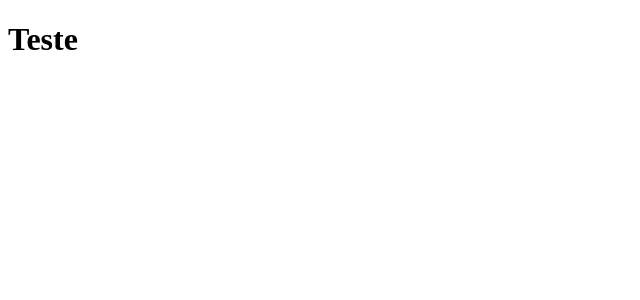
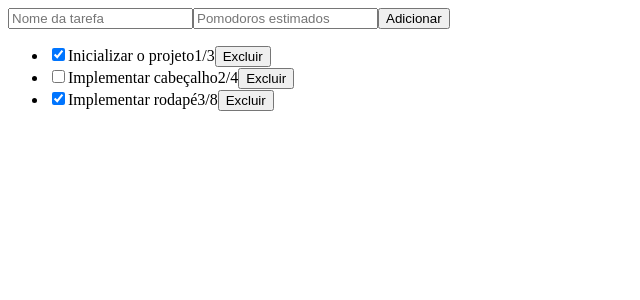
Before and after one commit to VictorTurraF/pomodoro-todo-list-video, a React (Vite) app: page / in a window 1280 px wide. Shown: the top 300 px of the page, without its empty margins (0-640 px from the left). Built offline with nearby package versions, Linux system fonts and the light colour scheme.

Commit message:
feat: first component

```diff
--- a/src/App.jsx
+++ b/src/App.jsx
@@ -1,10 +1,20 @@
+import Task from "./components/Task"
 
 function App() {
 
   return (
-    <h1>
-      Teste
-    </h1>
+    <div>
+      <form>
+        <input type="text" placeholder="Nome da tarefa"/>
+        <input type="number" placeholder="Pomodoros estimados"/>
+        <button type="submit">Adicionar</button>
+      </form>
+      <ul>
+        <Task name="Inicializar o projeto" actPomodoros={1} totalPomodoros={3} isFinished />
+        <Task name="Implementar cabeçalho" actPomodoros={2} totalPomodoros={4} />
+        <Task name="Implementar rodapé" actPomodoros={3} totalPomodoros={8} isFinished />
+      </ul>
+    </div>
   )
 }
 
--- /dev/null
+++ b/src/components/Task.jsx
@@ -0,0 +1,21 @@
+import React from 'react'
+
+function Task(props) {
+  const {
+    isFinished,
+    name,
+    actPomodoros,
+    totalPomodoros
+  } = props
+
+  return (
+    <li>
+      <span><input type="checkbox" checked={isFinished} /></span>
+      <span>{name}</span>
+      <span>{actPomodoros}/{totalPomodoros}</span>
+      <button>Excluir</button>
+    </li>
+  )
+}
+
+export default Task
```
Also changed, not shown: 1 other file (tests, documents, lock files or other folders).
